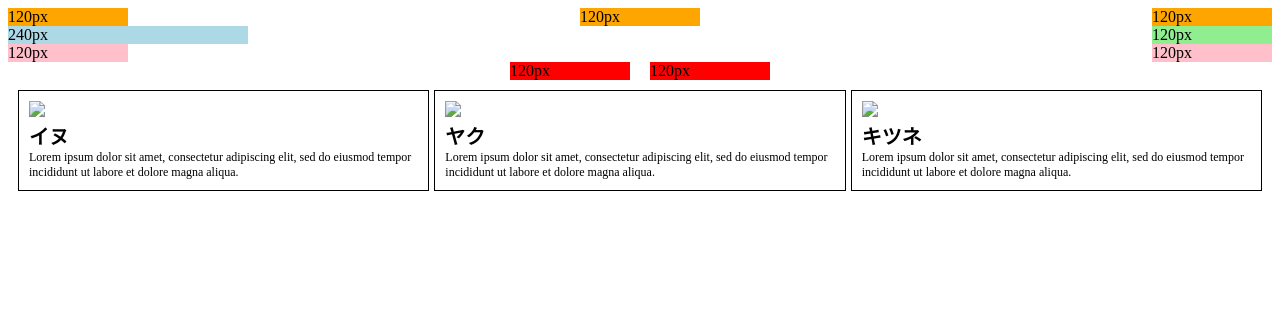
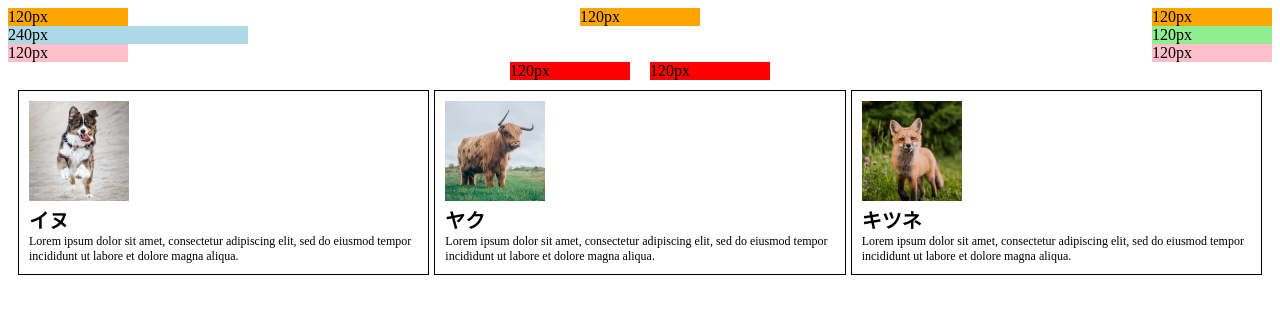
Before and after one commit to sktm00/sktm00desin.skill, a plain HTML site: page index.html in a window 1280 px wide. Drawn offline with Linux system fonts and the light colour scheme.

Commit message:
Update index.html

```diff
--- a/index.html
+++ b/index.html
@@ -31,7 +31,7 @@
 
 	<div class="全体">
 		<div class="列">
-			<img class="画像" src="/assets/images/square1.png">
+			<img class="画像" src="square1.png">
 			<div class="動物">イヌ</div>
 			<div class="説明">
 				Lorem ipsum dolor sit amet,
@@ -42,7 +42,7 @@
 		</div>
 
 		<div class="列">
-			<img class="画像" src="/assets/images/square2.png">
+			<img class="画像" src="square2.png">
 			<div class="動物">ヤク</div>
 			<div class="説明">
 				Lorem ipsum dolor sit amet,
@@ -53,7 +53,7 @@
 		</div>
 
 		<div class="列">
-			<img class="画像" src="/assets/images/square3.png">
+			<img class="画像" src="square3.png">
 			<div class="動物">キツネ</div>
 			<div class="説明">
 				Lorem ipsum dolor sit amet,
```
